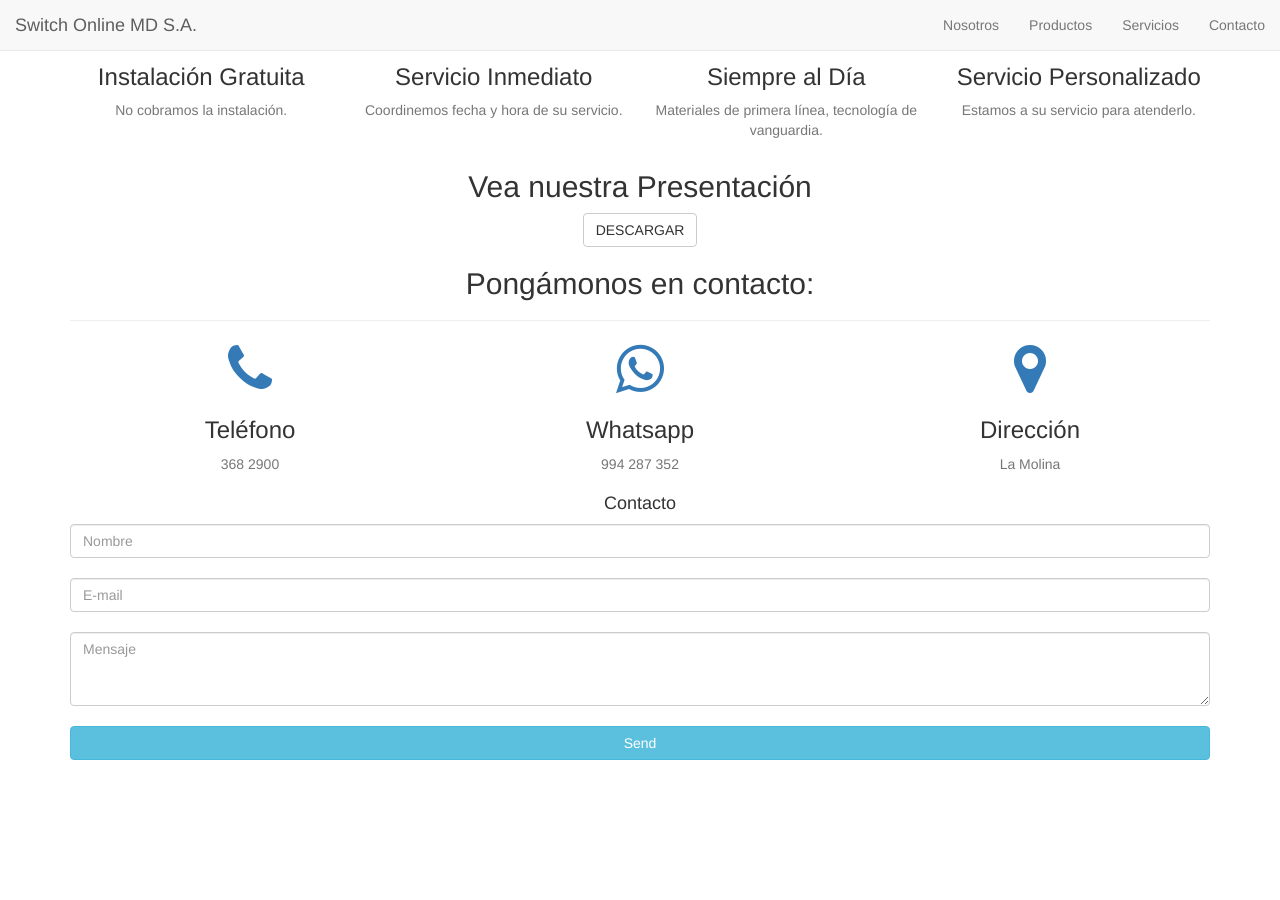
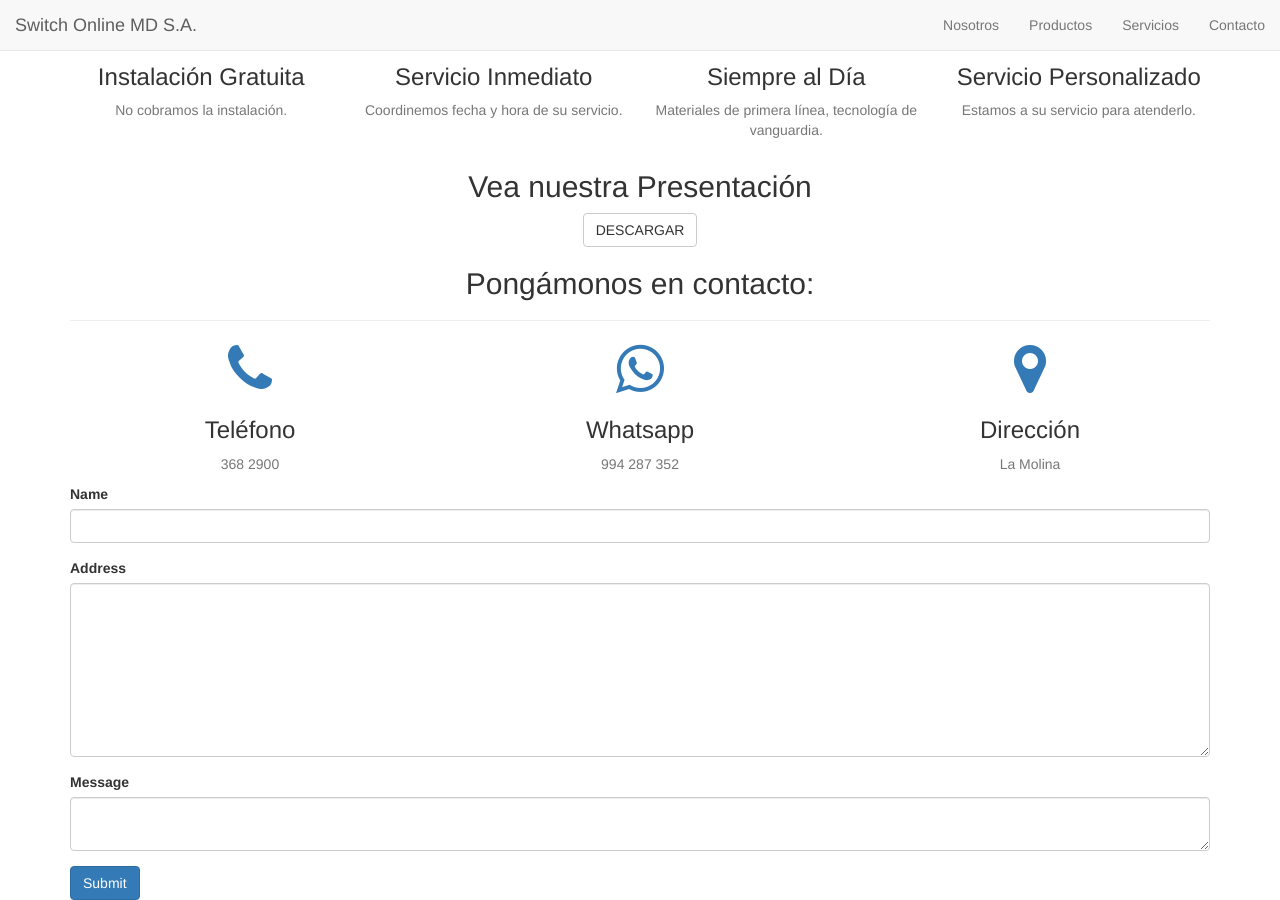
Before and after one commit to switch-on-line-md/web, a Jekyll site: the page built from _posts/2014-07-18-project-1.markdown, in a window 1280 px wide and 900 px high, scrolled down 1802 px. Built offline with Jekyll 4.4.1, drawn with Linux system fonts in a browser that asks for light colours; nearby versions of some CDN libraries; library files that are not in the unit come from our copies; before the commit the page ends 2562 px from its top, so only the background shows below that.

Commit message:
Testing new form

```diff
--- a/_includes/form.html
+++ b/_includes/form.html
@@ -1,8 +1,10 @@
+<!--
+
 <section id="form">
   <div class="container">
     <form action="https://getsimpleform.com/messages?form_api_token=a1a70be918ca59b2f68e9fb2f2b0dc04" method="post">
-      <!-- the redirect_to is optional, the form will redirect to the referrer on submission
-    <input type='hidden' name='redirect_to' value='<the complete return url e.g. http://fooey.com/thank-you.html>' />-->
+      the redirect_to is optional, the form will redirect to the referrer on submission
+    <input type='hidden' name='redirect_to' value='<the complete return url e.g. http://fooey.com/thank-you.html>' />
 
       <p class="h4 mb-4 text-center">Contacto</p>
 
@@ -18,3 +20,40 @@
     </form>
   </div>
 </section>
+
+-->
+
+<section id="form">
+
+  <div class="container">
+
+    <form id="demo-form" role="form"
+      action="https://getsimpleform.com/messages?form_api_token=a1a70be918ca59b2f68e9fb2f2b0dc04" method="post"
+      enctype="multipart/form-data">
+
+      <input name="redirect_to" value="https://getsimpleform.com/demo#thank-you" type="hidden">
+      <input name="_folder" value="rfps" type="hidden">
+      <input name="_spam" value="message" type="hidden">
+
+      <div class="form-group">
+        <label>Name</label>
+        <input name="name" class="form-control" type="text">
+      </div>
+
+      <div class="form-group">
+        <label>Address</label>
+        <textarea name="address" rows="8" class="form-control"></textarea>
+      </div>
+
+      <div class="form-group">
+        <label>Message</label>
+        <textarea type="text" name="message" class="form-control"></textarea>
+      </div>
+
+
+      <button type="submit" class="btn btn-primary">Submit</button>
+    </form>
+
+  </div>
+
+</section>
--- a/_includes/head.html
+++ b/_includes/head.html
@@ -1,3 +1,4 @@
+<!DOCTYPE HTML>
 <head>
     <meta charset="utf-8">
     <meta http-equiv="X-UA-Compatible" content="IE=edge">
@@ -28,14 +29,14 @@
 
     <!-- Custom Fonts -->
     <link
-        href='https://fonts.googleapis.com/css?family=Open+Sans:300italic,400italic,600italic,700italic,800italic,400,300,600,700,800'
-        rel='stylesheet' type='text/css'>
+        href="https://fonts.googleapis.com/css?family=Open+Sans:300italic,400italic,600italic,700italic,800italic,400,300,600,700,800"
+        rel="stylesheet" type="text/css">
     <link
-        href='https://fonts.googleapis.com/css?family=Merriweather:400,300,300italic,400italic,700,700italic,900,900italic'
-        rel='stylesheet' type='text/css'>
+        href="https://fonts.googleapis.com/css?family=Merriweather:400,300,300italic,400italic,700,700italic,900,900italic"
+        rel="stylesheet" type="text/css">
     <!--<link rel="stylesheet" href="font-awesome/css/font-awesome.min.css" type="text/css">-->
-    <link href='https://cdnjs.cloudflare.com/ajax/libs/font-awesome/4.3.0/css/font-awesome.min.css' rel='stylesheet'
-        type='text/css'>
+    <link href="https://cdnjs.cloudflare.com/ajax/libs/font-awesome/4.3.0/css/font-awesome.min.css" rel="stylesheet"
+        type="text/css">
 
 
     <!-- Plugin CSS -->
```
